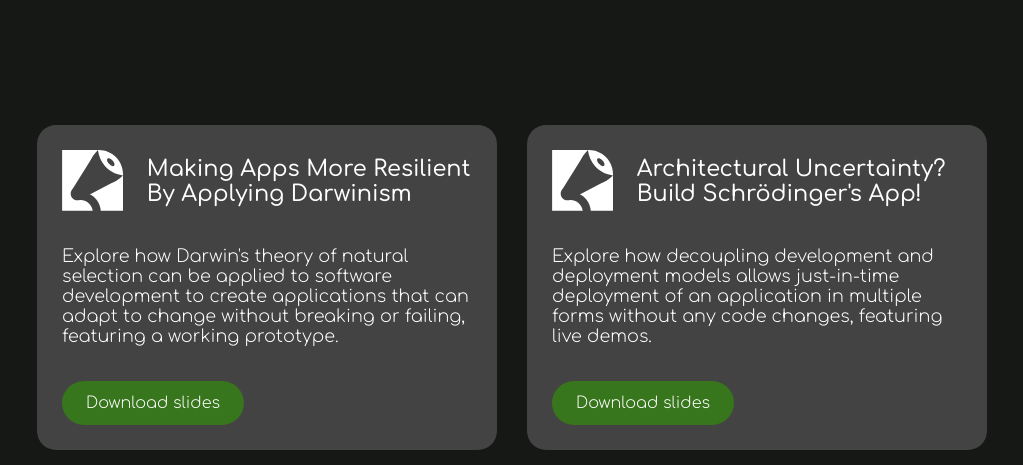
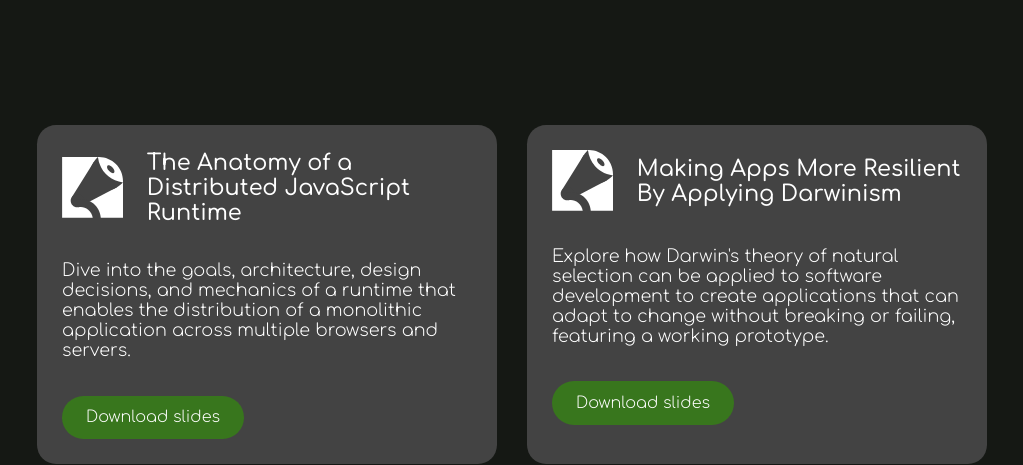
Before and after one commit to MaskingTechnology/website, an Eleventy site: page src/talks.html in a window 1280 px wide. Shown: the part 344-809 px from the top of the page, without its empty margins (128-1151 px from the left). Built offline with nearby package versions, Linux system fonts and the light colour scheme; Eleventy itself is replaced by a stand-in of ours; files that its build step writes are made by us from their sources; files whose address does not match are found by name.

Commit message:
Added talk.

```diff
--- a/src/talks.html
+++ b/src/talks.html
@@ -24,6 +24,15 @@
                 </section>
 
                 <section class="tiles large">
+
+                    <article class="talk">
+                        <div class="subject">
+                            <img src="/images/sessionize.svg" alt="Sessionize" />
+                            <h1>The Anatomy of a Distributed JavaScript Runtime</h1>
+                        </div>
+                        <p>Dive into the goals, architecture, design decisions, and mechanics of a runtime that enables the distribution of a monolithic application across multiple browsers and servers.</p>
+                        <a href="/downloads/The_Anatomy_of_a_Distributed_JavaScript_Runtime.pdf" class="button talk" target="_blank" aria-label="Download the presentation 'The Anatomy of a Distributed JavaScript Runtime'">Download slides</a>
+                    </article>
 
                     <article class="talk">
                         <div class="subject">
```
Also changed, not shown: src/training.html (+1 -1 lines).
